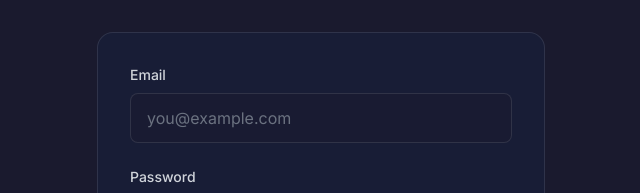
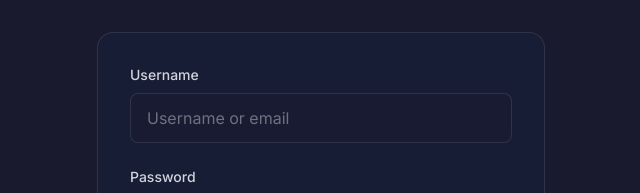
Before and after one commit to cvinirwin9455/crystalpiston, a Next.js app: page /login in a window 1280 px wide. Shown: the part 276-469 px from the top of the page, without its empty margins (319-959 px from the left). Built offline with nearby package versions, Linux system fonts and the light colour scheme.

Commit message:
Login routing: crystal goes to admin, anyone else goes to dashboard
Co-authored-by: cvinirwin9455 <179919834+cvinirwin9455@users.noreply.github.com>

```diff
--- a/src/app/login/page.tsx
+++ b/src/app/login/page.tsx
@@ -9,8 +9,12 @@ export default function LoginPage() {
 
   const handleSubmit = (e: React.FormEvent) => {
     e.preventDefault();
-    // Prototype - just redirect to dashboard
-    window.location.href = "/dashboard";
+    // Prototype routing: "crystal" in username goes to admin, anyone else goes to dashboard
+    if (email.toLowerCase().includes("crystal")) {
+      window.location.href = "/admin";
+    } else {
+      window.location.href = "/dashboard";
+    }
   };
 
   return (
@@ -37,15 +41,15 @@ export default function LoginPage() {
         <form onSubmit={handleSubmit} className="bg-secondary/50 border border-white/10 rounded-2xl p-8 space-y-6">
           <div>
             <label htmlFor="email" className="block text-sm font-medium text-gray-300 mb-2">
-              Email
+              Username
             </label>
             <input
-              type="email"
+              type="text"
               id="email"
               value={email}
               onChange={(e) => setEmail(e.target.value)}
               className="w-full bg-primary/50 border border-white/10 rounded-lg px-4 py-3 text-white placeholder-gray-500 focus:outline-none focus:border-accent transition-colors"
-              placeholder="you@example.com"
+              placeholder="Username or email"
             />
           </div>
 
```
